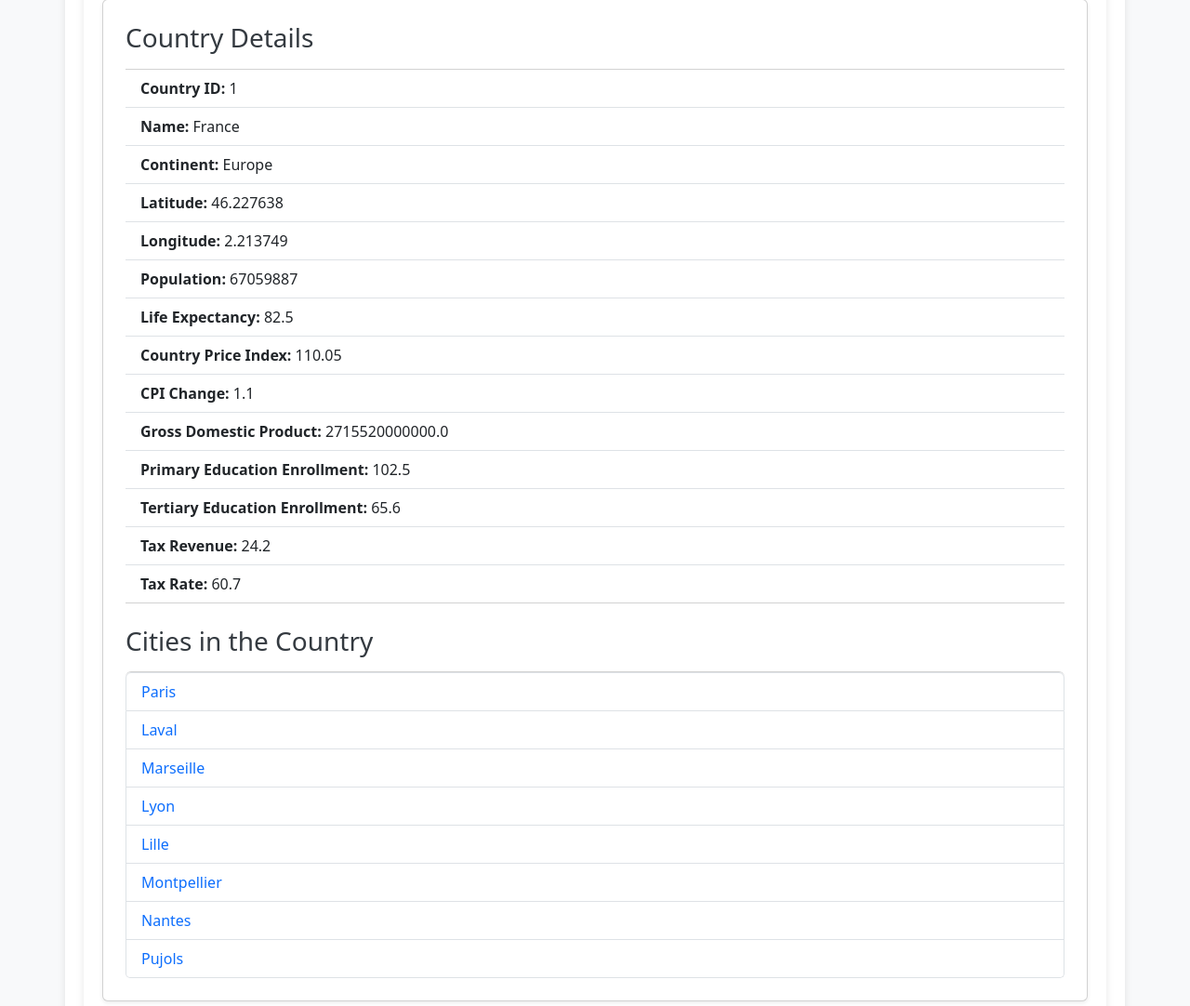
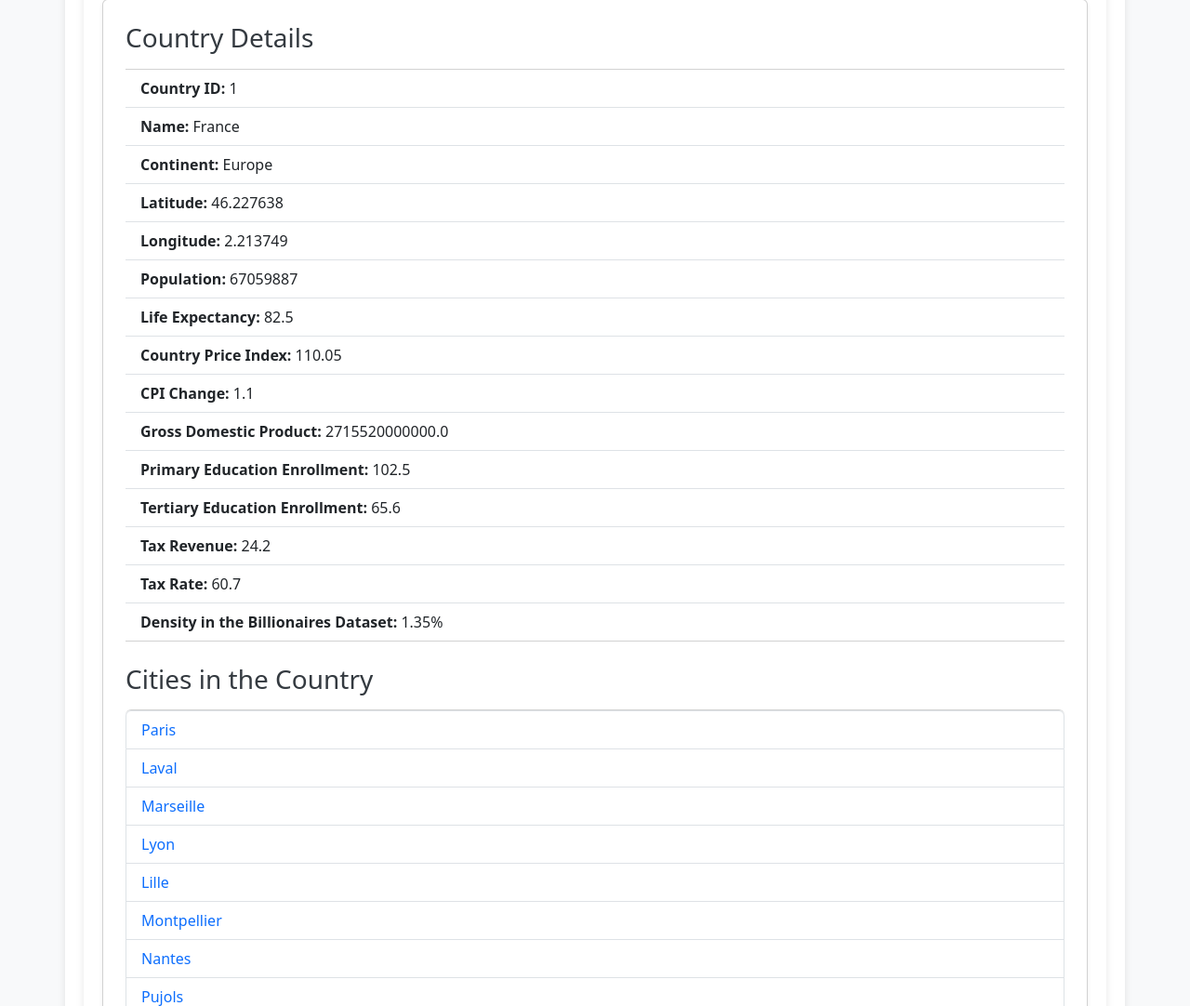
Before and after one commit to gabyru12/database_project, a Flask app: page /countries/1/ in a window 1280 px wide. Shown: the part 212-1294 px from the top of the page at 93% size. Run offline with Flask 3, Linux system fonts and the light colour scheme.

Commit message:
commited

```diff
--- a/app.py
+++ b/app.py
@@ -238,8 +238,18 @@ def view_country_details(id):
     WHERE c.country_id = ?
     ''', [id]).fetchall()
 
+  density = execute(
+    """
+    SELECT round(cast(count(*) as real)/(SELECT count(*) from Billionaires)*100, 2) AS density_in_percentage
+    FROM Billionaires b
+    JOIN Cities c on c.city_id = b.city_id
+    JOIN States s on s.state_id = c.state_id
+    JOIN Countries c1 on c1.country_id = s.country_id
+    WHERE c1.country_id = ?
+    """, [id]).fetchone()
+
   return render_template('country.html',
-           country=country, country_city=country_city)
+           country=country, country_city=country_city, density=density)
 
 @APP.route('/countries/search/<expr>/')
 def search_countries(expr):
@@ -388,9 +398,13 @@ def search_state(expr):
 def list_industries():
     global DB
     industries = execute('''
-      SELECT ind.industry_id, ind.industry
+      SELECT ind.industry_id, ind.industry, round(cast(count(*) as real)/(SELECT count(*) from Billionaires)*100, 2) AS density_in_percentage
       FROM Industries ind
-      ORDER BY ind.industry_id
+      JOIN Companies com on com.industry_id = ind.industry_id
+      JOIN Billionaire_Companies bc on bc.company_id = com.company_id
+      JOIN Billionaires b on b.billionaire_id = bc.billionaire_id
+      GROUP by ind.industry
+      ORDER by ind.industry_id
     ''')
 
     columns = [desc[0] for desc in DB['cursor'].description]
@@ -423,11 +437,13 @@ def view_industry_details(id):
 
   density = execute(
     """
-    SELECT round(cast(count(*) as real)/(SELECT count(*) from Billionaires)*100, 2) as density_in_percentage
+    SELECT round(cast(count(*) as real)/(SELECT count(*) from Billionaires)*100, 2) AS density_in_percentage
     from Industries ind
     JOIN Companies com on com.industry_id = ind.industry_id
+    JOIN Billionaire_Companies bc on bc.company_id = com.company_id
+    JOIN Billionaires b on b.billionaire_id = bc.billionaire_id
     WHERE ind.industry_id = ?
-    """, [id])
+    """, [id]).fetchone()
 
   return render_template('industry.html',
            industry=industry, industry_companies=industry_companies, density=density)
--- a/templates/country.html
+++ b/templates/country.html
@@ -22,6 +22,7 @@
             <li class="list-group-item"><strong>Tertiary Education Enrollment:</strong> {{ country.g_tertiary }}</li>
             <li class="list-group-item"><strong>Tax Revenue:</strong> {{ country.tax_revenue }}</li>
             <li class="list-group-item"><strong>Tax Rate:</strong> {{ country.tax_rate }}</li>
+            <li class="list-group-item"><strong>Density in the Billionaires Dataset:</strong> {{ density.density_in_percentage }}%</li>
         </ul>
 
         <!-- Cities in the Country -->
--- a/templates/industry.html
+++ b/templates/industry.html
@@ -10,7 +10,7 @@
         <ul class="list-group list-group-flush">
             <li class="list-group-item"><strong>Industry ID:</strong> {{ industry.industry_id }}</li>
             <li class="list-group-item"><strong>Resource:</strong> {{ industry.industry }}</li>
-            <li class="list-group-item"><strong>Density in the Billionaires Dataset:</strong> {{ density.density_in_percentage }}</li>
+            <li class="list-group-item"><strong>Density in the Billionaires Dataset:</strong> {{ density.density_in_percentage }}%</li>
         </ul>
 
         <!-- Billionaires Associated with the Company -->
```
